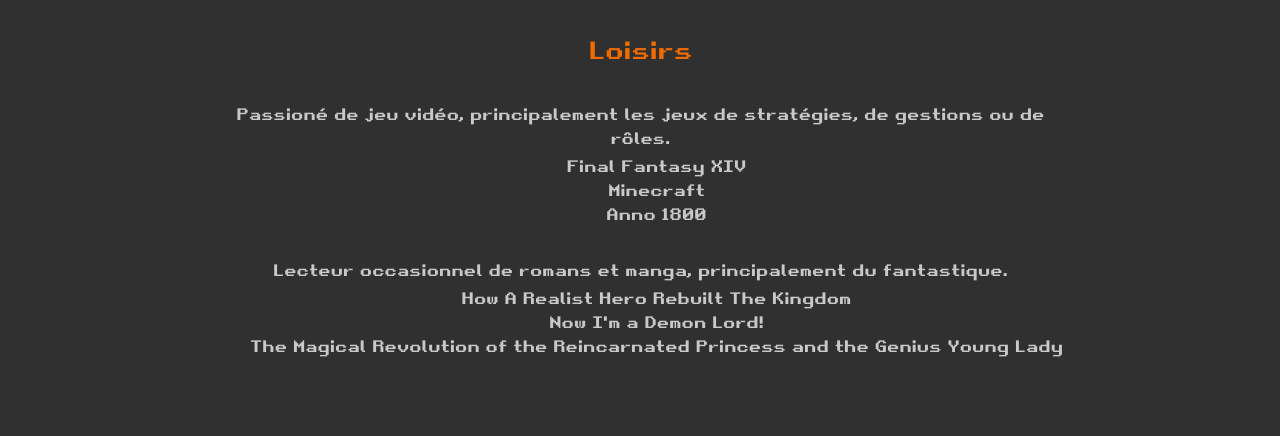
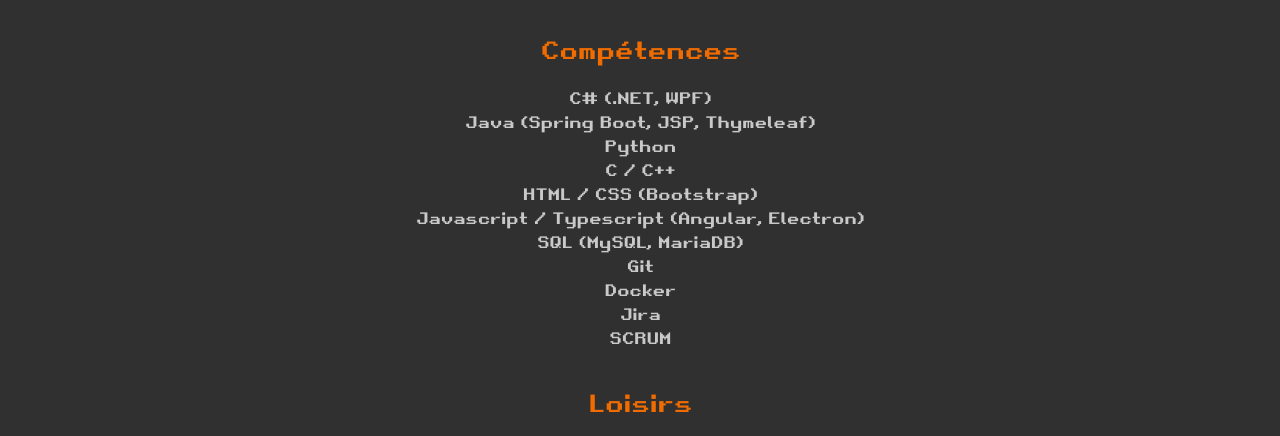
Before and after one commit to Dorian-Ferreira/Dorian-Ferreira.github.io, a plain HTML site: page html/apropos.html in a window 1280 px wide. Shown: the part 865-1301 px from the top of the page. Drawn offline with nearby package versions, Linux system fonts and the light colour scheme.

Commit message:
Add - Competences a propos

```diff
--- a/html/apropos.html
+++ b/html/apropos.html
@@ -59,7 +59,23 @@
 						d'Auvergne sur les technologies Python et SQL.
 					</p>
 				</article>
-				<article id="loisirs">
+				<article>
+					<h3>Compétences</h3>
+					<ul>
+						<li>C# (.NET, WPF)</li>
+						<li>Java (Spring Boot, JSP, Thymeleaf)</li>
+						<li>Python</li>
+						<li>C / C++</li>
+						<li>HTML / CSS (Bootstrap)</li>
+						<li>Javascript / Typescript (Angular, Electron)</li>
+						<li>SQL (MySQL, MariaDB)</li>
+						<li>Git</li>
+						<li>Docker</li>
+						<li>Jira</li>
+						<li>SCRUM</li>
+					</ul>
+				</article>
+				<article>
 					<h3>Loisirs</h3>
 					<p class="pt-3 mb-1">
 						Passioné de jeu vidéo, principalement les jeux de stratégies,
--- a/styles/apropos.css
+++ b/styles/apropos.css
@@ -5,6 +5,10 @@
 	font-size: 1.5em !important;
 }
 
-#loisirs li {
+article li {
 	color: var(--color-white) !important;
 }
+
+article ul {
+	padding-left: 0px;
+}
```
